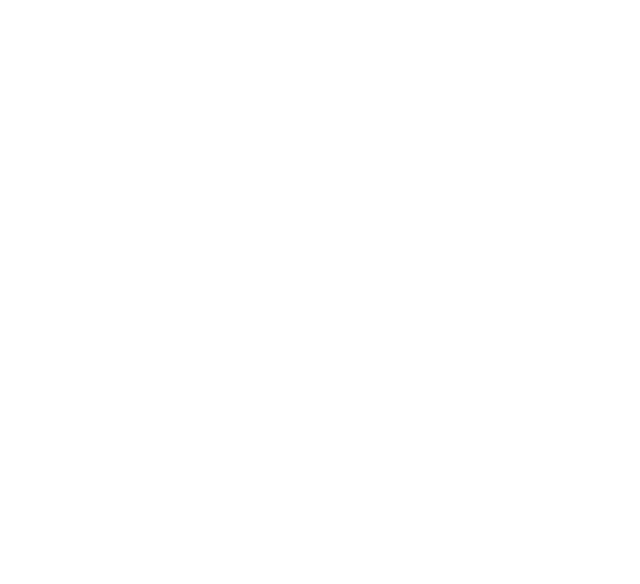
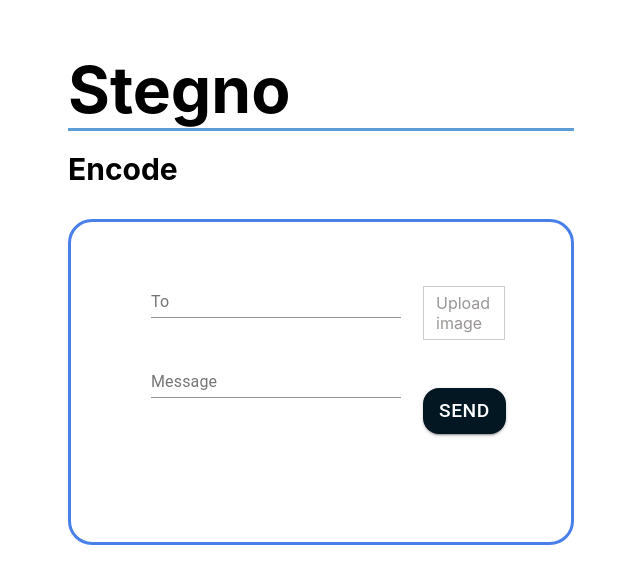
Before and after one commit to arjansunar/Stegno, a React (Create React App) app in the folder frontend/: page /encrypt in a window 1280 px wide. Shown: the top 584 px of the page, without its empty margins (319-959 px from the left). Built offline with nearby package versions, Linux system fonts and the light colour scheme.

Commit message:
finishing up the UI

```diff
--- a/frontend/src/App.js
+++ b/frontend/src/App.js
@@ -1,19 +1,32 @@
 import './App.css';
+import React, { useState } from 'react'
 import { Switch, Route } from 'react-router-dom'
 import Home from './pages/Home';
 import Encrypt from './pages/Encrypt';
 import Decrypt from './pages/Decrypt';
 import Login from './pages/Login';
+import { inputContext } from './context/InputContext'
 function App() {
+  const [inputValues, setinputValues] = useState({
+    emailId: '',
+    password: '',
+    message: '',
+    messageLength: 0,
+    to: '',
+    image64: ''
+  })
   return (
     <div className='app'>
+      <inputContext.Provider value={{ inputValues, setinputValues }}>
         <Switch>
+
           <Route path='/encrypt'><Encrypt /></Route>
           <Route path='/decrypt'><Decrypt /></Route>
           <Route path='/login'><Login /></Route>
           <Route path='/'><Home /></Route>
         </Switch>
-    </div>
+      </inputContext.Provider>
+    </div >
   );
 }
 
--- /dev/null
+++ b/frontend/src/context/InputContext.js
@@ -0,0 +1,3 @@
+import { createContext } from 'react'
+
+export const inputContext = createContext(null)
--- a/frontend/src/pages/Decrypt.js
+++ b/frontend/src/pages/Decrypt.js
@@ -1,10 +1,62 @@
-import React from 'react'
+import React, { useContext } from 'react'
+import { Input, InputLabel, FormControl } from '@material-ui/core';
+import { Link } from 'react-router-dom'
+import { inputContext } from '../context/InputContext';
+function Decrypt() {
+    const { inputValues, setinputValues } = useContext(inputContext);
+    const storeImageAsBase64 = async (e) => {
+        const file = e.target.files[0]
+        const base64Image = await convertTobase64(file)
+        const base64Data = base64Image.split(',')[1]
+        console.log(base64Data)
 
-function Decrypt() {
+        setinputValues({ ...inputValues, image64: base64Data })
+    }
+    const convertTobase64 = (file) => {
+        return new Promise((resolve, reject) => {
+            const fileReader = new FileReader()
+            fileReader.readAsDataURL(file)
+            fileReader.onload = () => {
+                resolve(fileReader.result)
+            }
+            fileReader.onerror = (error) => {
+                reject(error)
+            }
+        })
+    }
     return (
         <div>
-            decrypt page
-        </div>
+            <Link to='/' style={{ textDecoration: 'none', color: 'black' }}>
+                <h1 className="logo" style={{ fontSize: '64px', borderBottom: 'solid #5C9CD7 3px', marginBottom: '5px' }}>Stegno</h1>
+            </Link>
+            <h1 style={{ fontSize: '30px' }}>Decode</h1>
+
+            <main style={{ border: 'solid #497FE9 3px', borderRadius: '1.5rem', width: '500px', minHeight: '40vh', marginTop: '2rem', display: 'flex', flexDirection: 'column', justifyContent: 'flex-start' }}>
+                <FormControl style={{ width: '50%', margin: '3rem 0 0rem 5rem' }}>
+                    <InputLabel htmlFor="my-input">Message length</InputLabel>
+                    <Input id="my-input" aria-describedby="my-helper-text" onChange={(e) => {
+                        setinputValues({ ...inputValues, to: e.target.value })
+                    }} />
+                </FormControl>
+                <p style={{ margin: '1rem 5rem', fontSize: '2rem', fontWeight: 'bold' }}>Message: </p>
+                <p style={{ margin: '0rem 5rem', fontSize: '1rem', color: '#999595', overflow: 'overlay', height: '10vh' }}>hello</p>
+                <label style={{
+                    border: '1px solid #ccc',
+                    display: 'inline-block',
+                    padding: '6px 12px',
+                    cursor: 'pointer',
+                    width: '3.5rem',
+                    position: 'relative',
+                    left: '22rem',
+                    top: '-8rem',
+                    color: '#999595'
+                }}>
+                    <input type="file" style={{ display: 'none' }} accept="image/png, image/jpeg" onChange={e => storeImageAsBase64(e)} />
+                        Upload image
+                </label>
+            </main>
+
+        </div >
     )
 }
 
--- a/frontend/src/pages/Encrypt.js
+++ b/frontend/src/pages/Encrypt.js
@@ -1,9 +1,76 @@
-import React from 'react'
+import React, { useContext } from 'react'
+import { Input, InputLabel, FormControl, Button } from '@material-ui/core';
+import { Link } from 'react-router-dom'
+import { inputContext } from '../context/InputContext';
+function Encrypt() {
+    const { inputValues, setinputValues } = useContext(inputContext);
+    console.log(inputValues)
+    const storeImageAsBase64 = async (e) => {
+        const file = e.target.files[0]
+        const base64Image = await convertTobase64(file)
+        const base64Data = base64Image.split(',')[1]
+        console.log(base64Data)
 
-function Encrypt() {
+        setinputValues({ ...inputValues, image64: base64Data })
+    }
+    const convertTobase64 = (file) => {
+        return new Promise((resolve, reject) => {
+            const fileReader = new FileReader()
+            fileReader.readAsDataURL(file)
+            fileReader.onload = () => {
+                resolve(fileReader.result)
+            }
+            fileReader.onerror = (error) => {
+                reject(error)
+            }
+        })
+    }
     return (
         <div>
+            <Link to='/' style={{ textDecoration: 'none', color: 'black' }}>
+                <h1 className="logo" style={{ fontSize: '64px', borderBottom: 'solid #5C9CD7 3px', marginBottom: '5px' }}>Stegno</h1>
+            </Link>
+            <h1 style={{ fontSize: '30px' }}>Encode</h1>
 
+            <main style={{ border: 'solid #497FE9 3px', borderRadius: '1.5rem', width: '500px', height: '40vh', marginTop: '2rem', display: 'flex', flexDirection: 'column', justifyContent: 'flex-start' }}>
+                <FormControl style={{ width: '50%', margin: '3rem 0 1rem 5rem' }}>
+                    <InputLabel htmlFor="my-input">To</InputLabel>
+                    <Input id="my-input" aria-describedby="my-helper-text" onChange={(e) => {
+                        setinputValues({ ...inputValues, to: e.target.value })
+                    }} />
+                </FormControl>
+                <FormControl style={{ width: '50%', margin: '1rem 5rem' }}>
+                    <InputLabel htmlFor="input">Message</InputLabel>
+                    <Input id="input" aria-describedby="my-helper-text" onChange={(e) => {
+                        setinputValues({ ...inputValues, message: e.target.value, messageLength: e.target.value.length })
+                    }} />
+                </FormControl>
+                <label style={{
+                    border: '1px solid #ccc',
+                    display: 'inline-block',
+                    padding: '6px 12px',
+                    cursor: 'pointer',
+                    width: '3.5rem',
+                    position: 'relative',
+                    left: '22rem',
+                    top: '-8rem',
+                    color: '#999595'
+                }}>
+                    <input type="file" style={{ display: 'none' }} accept="image/png, image/jpeg" onChange={e => storeImageAsBase64(e)} />
+                        Upload image
+                </label>
+                <Link to='/encrypt' style={{ textDecoration: 'none' }}>
+                    <Button variant="contained" color="primary" style={{
+                        fontSize: '1.2rem',
+                        backgroundColor: '#031722',
+                        borderRadius: '1rem',
+                        marginLeft: '22rem',
+                        top: '-5rem',
+                    }}>
+                        send
+                </Button>
+                </Link>
+            </main>
 
         </div>
     )
--- a/frontend/src/pages/Home.js
+++ b/frontend/src/pages/Home.js
@@ -7,7 +7,7 @@
             <h1 className="logo" style={{ fontSize: '64px', borderBottom: 'solid #5C9CD7 3px', marginBottom: '5px' }}>Stegno</h1>
             <p className="description" style={{ fontSize: '24px', marginTop: '5px', color: '#999595' }}>
                 Stegno is a project that enables you to create
-                steganographic images and decrypt it.
+                steganographic images and decode it.
             </p>
             <main style={{ border: 'solid #497FE9 3px', borderRadius: '1.5rem', width: '500px', height: '40vh', marginTop: '3rem' }}>
                 <div style={{ height: '100%' }}>
@@ -15,14 +15,13 @@
                     <div className="buttons" style={{ display: 'flex', justifyContent: 'space-evenly', marginTop: '4rem' }}>
                         <Link to='/login' style={{ textDecoration: 'none' }}>
                             <Button variant="contained" color="primary" style={{ fontSize: '1.2rem', backgroundColor: '#031722', borderRadius: '2rem' }}>
-                                Encrypt
+                                Encode
                         </Button>
                         </Link>
                         <Link to='/decrypt' style={{ textDecoration: 'none' }}>
                             <Button variant="contained" color="primary" style={{ fontSize: '1.2rem', backgroundColor: '#031722', borderRadius: '2rem' }}>
-                                Decrypt
+                                Decode
                         </Button>
-
                         </Link>
                     </div>
 
--- a/frontend/src/pages/Login.js
+++ b/frontend/src/pages/Login.js
@@ -1,25 +1,41 @@
-import React from 'react'
-import { Input, InputLabel, FormControl } from '@material-ui/core';
+import React, { useContext } from 'react'
+import { Input, InputLabel, FormControl, Button } from '@material-ui/core';
+import { Link } from 'react-router-dom'
+import { inputContext } from '../context/InputContext';
+function Login() {
 
-function Login() {
+    const { inputValues, setinputValues } = useContext(inputContext);
+    console.log(inputValues)
     return (
         <div>
-            <main style={{ border: 'solid #497FE9 3px', borderRadius: '1.5rem', width: '500px', height: '40vh', marginTop: '3rem', display: 'flex', flexDirection: 'column' }}>
-                {/* <div style={{ display: 'flex', margin: '3rem 5rem', justifyContent: 'space-around' }}>
-                    <InputLabel><strong>Username:</strong></InputLabel>
-                    <Input placeholder='example@gmail.com'></Input>
-                </div>
-                <div style={{ display: 'flex', margin: '3rem 5rem', justifyContent: 'space-around' }}>
-                    <InputLabel><strong>Password:</strong></InputLabel>
-                    <Input ></Input>
-                </div> */}
-                <FormControl style={{ width: '50%', margin: '1rem 4rem' }}>
+            <Link to='/' style={{ textDecoration: 'none', color: 'black' }}>
+                <h1 className="logo" style={{ fontSize: '64px', borderBottom: 'solid #5C9CD7 3px', marginBottom: '5px' }}>Stegno</h1>
+            </Link>
+            <h1 style={{ fontSize: '30px' }}>Login</h1>
+
+            <main style={{ border: 'solid #497FE9 3px', borderRadius: '1.5rem', width: '500px', height: '40vh', marginTop: '2rem', display: 'flex', flexDirection: 'column', justifyContent: 'flex-start' }}>
+                <FormControl style={{ width: '50%', margin: '3rem 0 1rem 5rem' }}>
                     <InputLabel htmlFor="my-input">Email address</InputLabel>
-                    <Input id="my-input" aria-describedby="my-helper-text" />
+                    <Input id="my-input" aria-describedby="my-helper-text" onChange={(e) => {
+                        setinputValues({ ...inputValues, emailId: e.target.value })
+                    }} />
                 </FormControl>
-                <FormControl style={{ width: '50%', margin: '1rem 4rem' }}>
-                    <InputLabel htmlFor="my-input">Password</InputLabel>
-                    <Input id="my-input" aria-describedby="my-helper-text" /></FormControl>
+                <FormControl style={{ width: '50%', margin: '1rem 5rem' }}>
+                    <InputLabel htmlFor="input">Password</InputLabel>
+                    <Input id="input" type='password' aria-describedby="my-helper-text" onChange={(e) => {
+                        setinputValues({ ...inputValues, password: e.target.value })
+                    }} />
+                </FormControl>
+                <Link to='/encrypt' style={{ textDecoration: 'none' }} >
+                    <Button variant="contained" color="primary" style={{
+                        fontSize: '1.2rem',
+                        backgroundColor: '#031722',
+                        borderRadius: '1rem',
+                        marginLeft: '22rem'
+                    }}>
+                        Next
+                    </Button>
+                </Link>
             </main>
         </div>
     )
```
Lines whose indentation alone changed are shown as unchanged.
